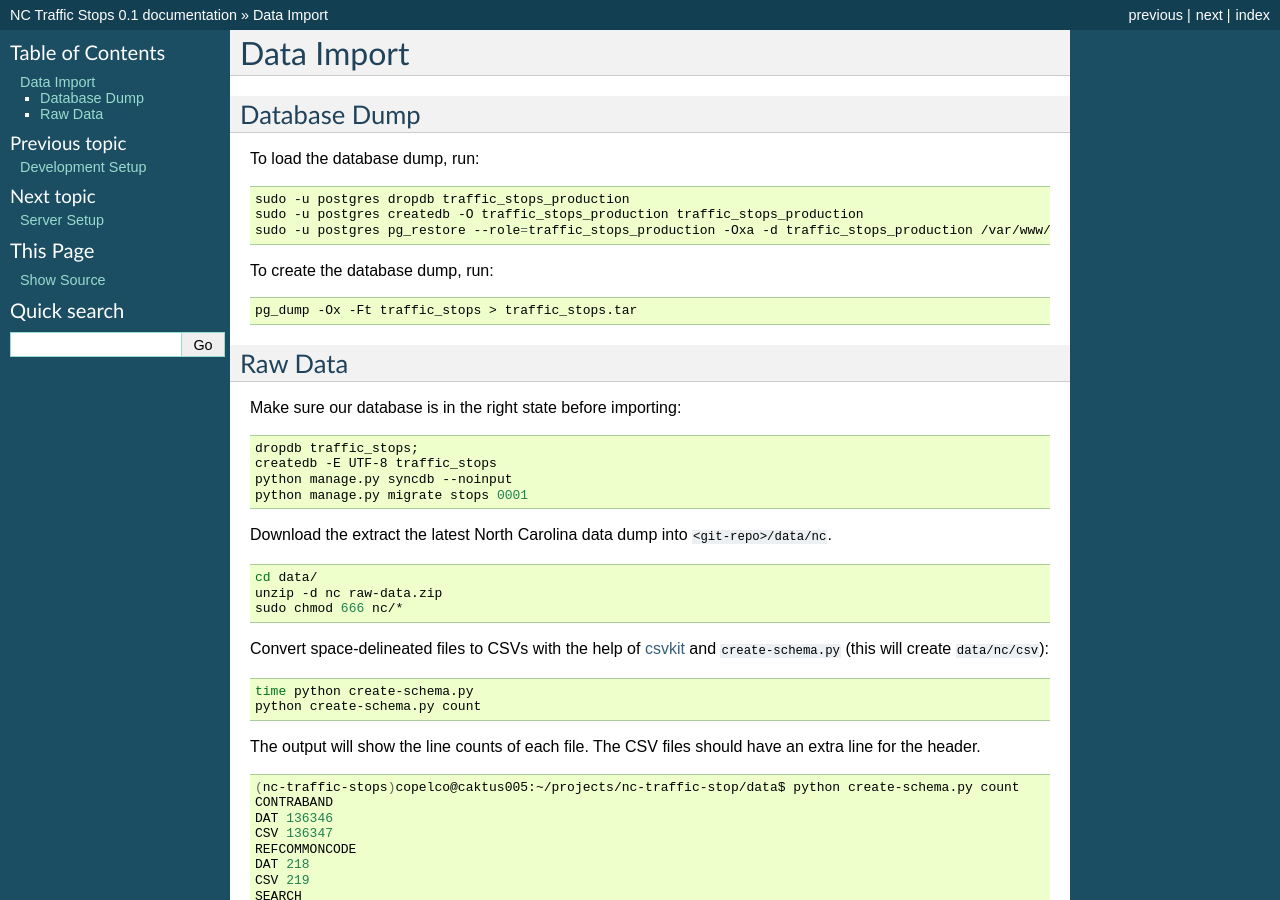
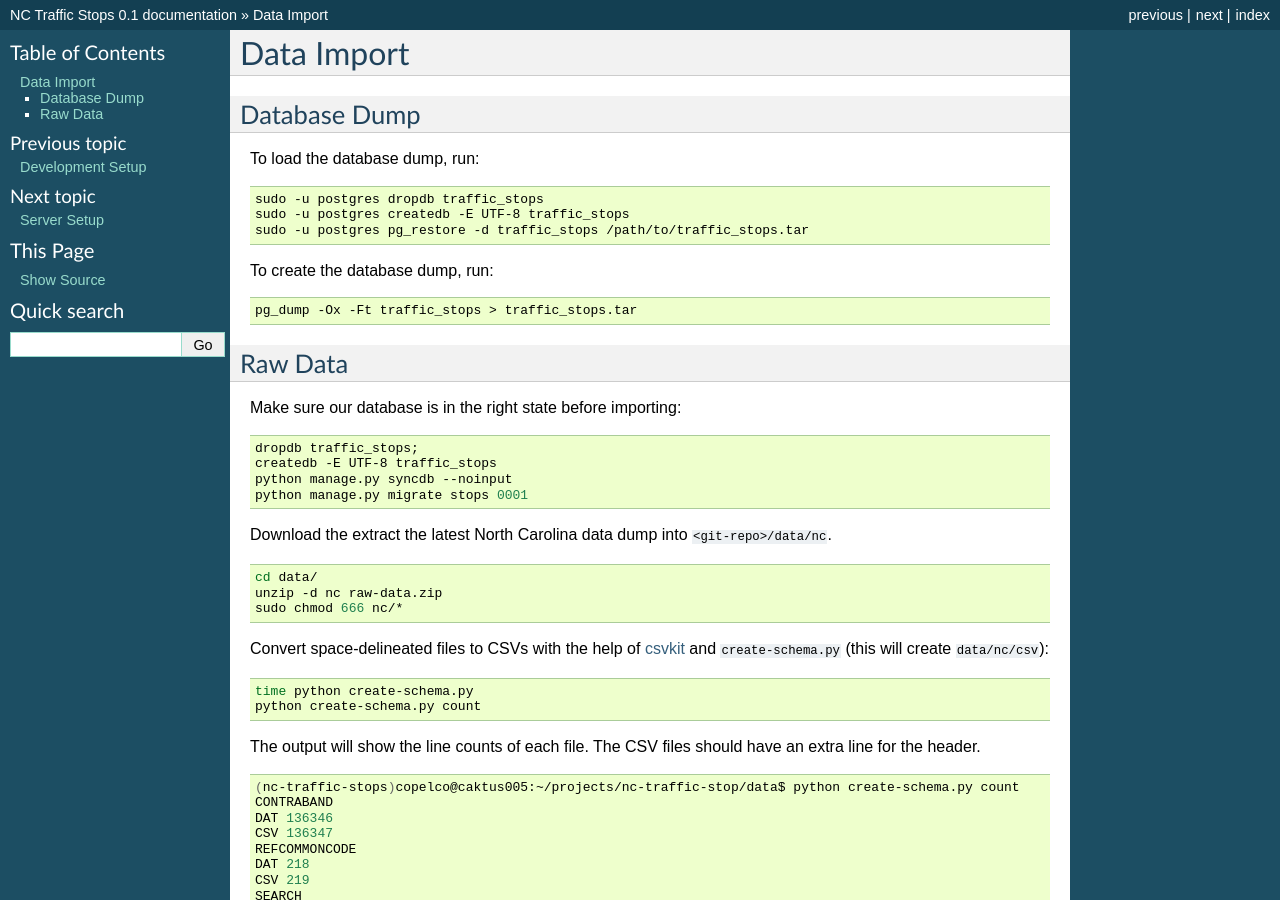
Before and after one commit to OpenDataPolicingNC/Traffic-Stops, a Sphinx documentation site: the page built from docs/data-import.rst, in a window 1280 px wide and 900 px high. Built offline with Sphinx 7.4.7, drawn with Linux system fonts in a browser that asks for light colours.

Commit message:
updated database restore instructions

```diff
--- a/docs/data-import.rst
+++ b/docs/data-import.rst
@@ -9,9 +9,9 @@ To load the database dump, run:
 
 .. code-block:: bash
 
-    sudo -u postgres dropdb traffic_stops_production
-    sudo -u postgres createdb -O traffic_stops_production traffic_stops_production
-    sudo -u postgres pg_restore --role=traffic_stops_production -Oxa -d traffic_stops_production /var/www/traffic_stops/traffic_stops.tar
+    sudo -u postgres dropdb traffic_stops
+    sudo -u postgres createdb -E UTF-8 traffic_stops
+    sudo -u postgres pg_restore -d traffic_stops /path/to/traffic_stops.tar
 
 To create the database dump, run:
 
```
